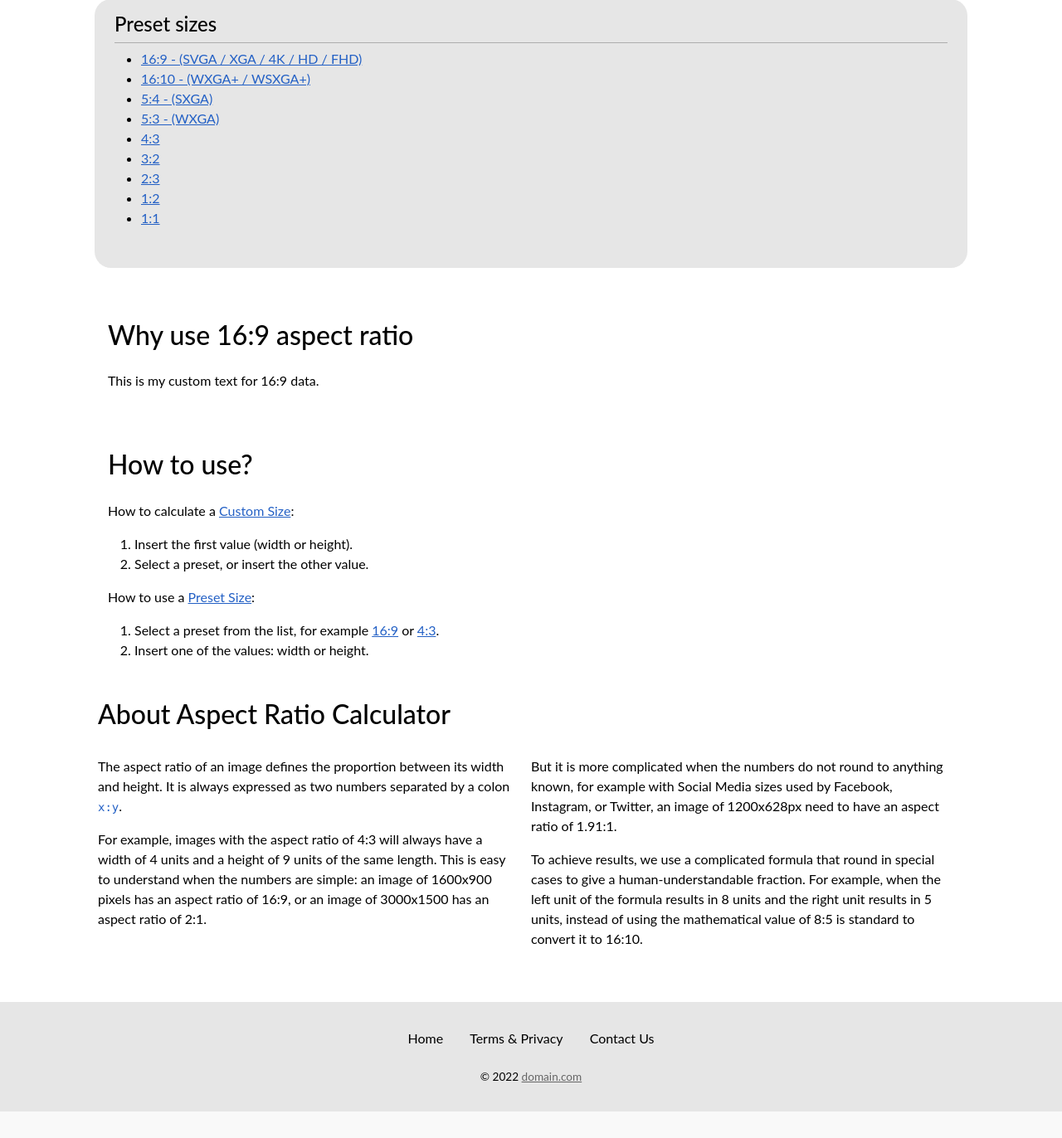
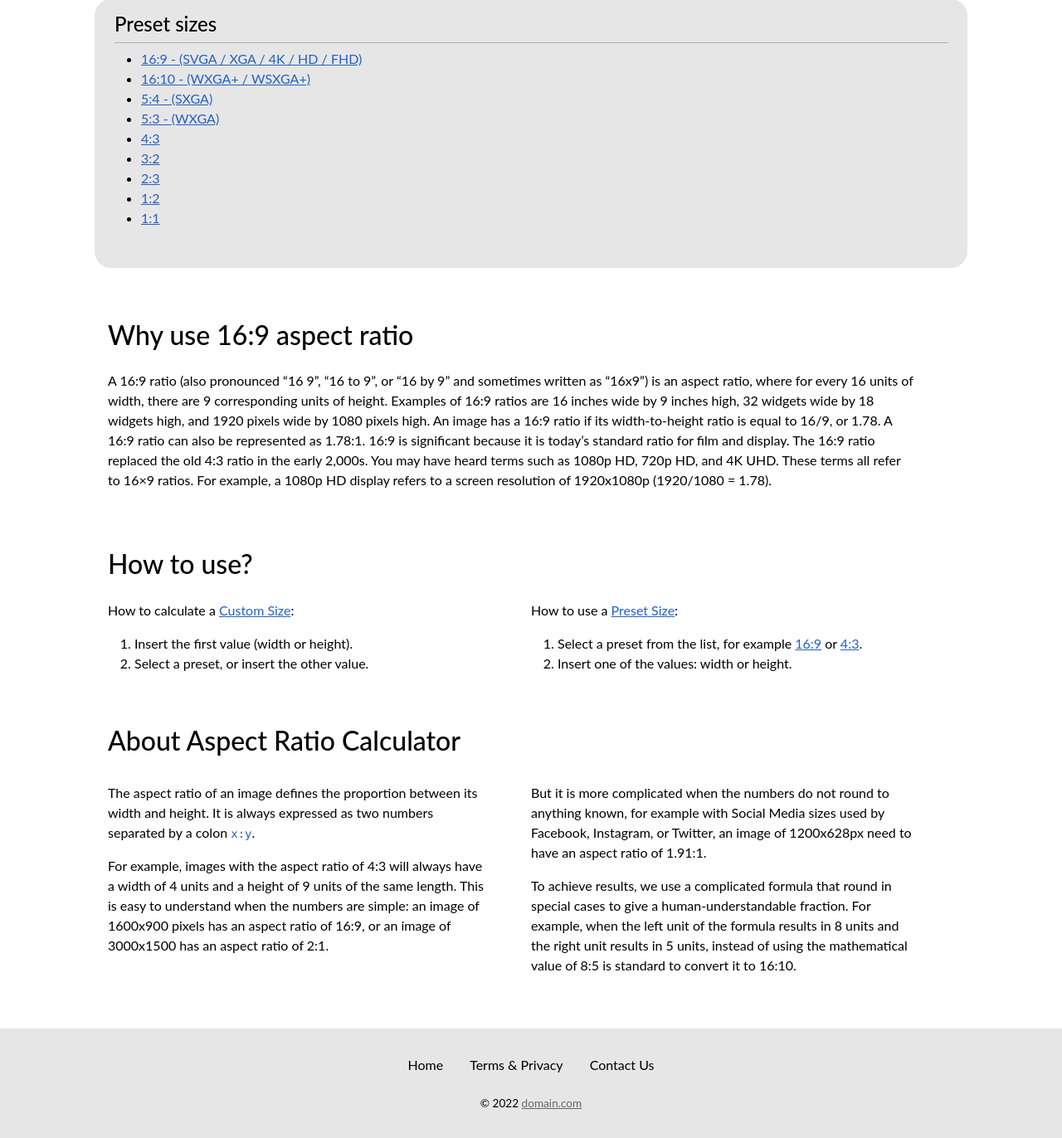
Before and after one commit to fmruy/aspect-ratio-calculator, a Flask app: page / in a window 1280 px wide. Shown: the part 438-1810 px from the top of the page at 83% size. Before the commit the page ends 1778 px from the top, so only its background shows below. Run offline with Flask 2, Linux system fonts and the light colour scheme; some libraries are stand-ins or nearby versions.

Commit message:
python upgrades

```diff
--- a/custom_proportions.py
+++ b/custom_proportions.py
@@ -19,8 +19,8 @@ placeholder_data = {
 
 # Text custom data
 descriptions = {
-    "16:9" : {"customDescription":"This is my custom text for 16:9 data."},
-    "4:3" : {"customDescription":"This is my custom text for 4:3 data."},
+    "16:9" : {"customDescription":"A 16:9 ratio (also pronounced “16 9”, “16 to 9”, or “16 by 9” and sometimes written as “16x9”) is an aspect ratio, where for every 16 units of width, there are 9 corresponding units of height. Examples of 16:9 ratios are 16 inches wide by 9 inches high, 32 widgets wide by 18 widgets high, and 1920 pixels wide by 1080 pixels high. An image has a 16:9 ratio if its width-to-height ratio is equal to 16/9, or 1.78. A 16:9 ratio can also be represented as 1.78:1. 16:9 is significant because it is today’s standard ratio for film and display. The 16:9 ratio replaced the old 4:3 ratio in the early 2,000s. You may have heard terms such as 1080p HD, 720p HD, and 4K UHD. These terms all refer to 16×9 ratios. For example, a 1080p HD display refers to a screen resolution of 1920x1080p (1920/1080 = 1.78)."},
+    "4:3" : {"customDescription":"A 4:3 ratio (also pronounced “4 3”, “4 to 3”, or “4 by 3”, and sometimes written as “4x3”) is an aspect ratio, where for every 4 units of width, there are 3 corresponding units of height."},
 }
 
 # Add preset sizes
--- a/templates/index.html
+++ b/templates/index.html
@@ -13,7 +13,6 @@
                 <h3><span id="mode-options-tag" class="text-intense">{{ mode }}</span> Ratio Calculator</h3>
                 <hr />
                 <small><span class="light-text">Insert a custom width or height.</span></small>
-
                 <div class="py-1">
                     Ratio Width:
                     <input min="1" max="20000" type="number" class="input-value" id="input-width" placeholder="1920">
@@ -29,17 +28,6 @@
                     <a href="/">Clear preset size</a>
                 </div>
                 {% endif %}
-                <!--
-                <div class="py-1">
-                    Calculator Mode:
-                    <select class="input-select" id="input-select">
-                        <option value="0" selected>Custom Size</option>
-                        <option value="1">16:9</option>
-                        <option value="2">4:3</option>
-                        <option value="3">3:2</option>
-                    </select>
-                </div>
-                -->
                 <!-- Message box -->
                 <div id="live-alert-placeholder"></div>
                 <div id="error-tag" class="text-intense"></div>
@@ -131,7 +119,9 @@
                     {% endfor %}
                 </ul>
                 {% else %}
-                <ul><li>No sizes</li></ul>
+                <ul>
+                    <li>No sizes</li>
+                </ul>
                 {% endif %}
             </div>
         </div>
@@ -141,34 +131,41 @@
 
     {% if placeholder['customDescription'] is defined %}
     <div class="spacer"></div>
+
     <div class="row gx-lg-5">
+        <div class="col-sm">
             <h2 class="my-4">Why use {{ placeholder['ratio'] }} aspect ratio</h2>
             <p>
                 {{ placeholder['customDescription'] }}
             </p>
         </div>
+    </div>
+
     {% endif %}
-
 
     <div class="spacer"></div>
     <div class="row gx-lg-5">
         <h2 class="my-4">How to use?</h2>
+        <div class="col-sm">
             <p>How to calculate a <a href="/">Custom Size</a>:</p>
-        <div class="container">
             <ol>
                 <li class="">Insert the first value (width or height).</li>
                 <li class="">Select a preset, or insert the other value.</li>
             </ol>
+
+        </div>
+        <div class="col-sm">
             <p>How to use a <a href="/#preset-size">Preset Size</a>:</p>
             <ol class="">
                 <li>Select a preset from the list, for example <a href="16:9">16:9</a> or <a href="4:3">4:3</a>.</li>
                 <li>Insert one of the values: width or height.</li>
             </ol>
         </div>
+
     </div>
     <div class="spacer"></div>
 
-    <div class="row mb-5">
+    <div class="row gx-lg-5 mt-3 mb-5">
         <h2 class="pb-4">About Aspect Ratio Calculator</h2>
         <div class="col-sm">
             <p>The aspect ratio of an image defines the proportion between its width and height. It is always expressed
```
Lines whose indentation alone changed are shown as unchanged.
